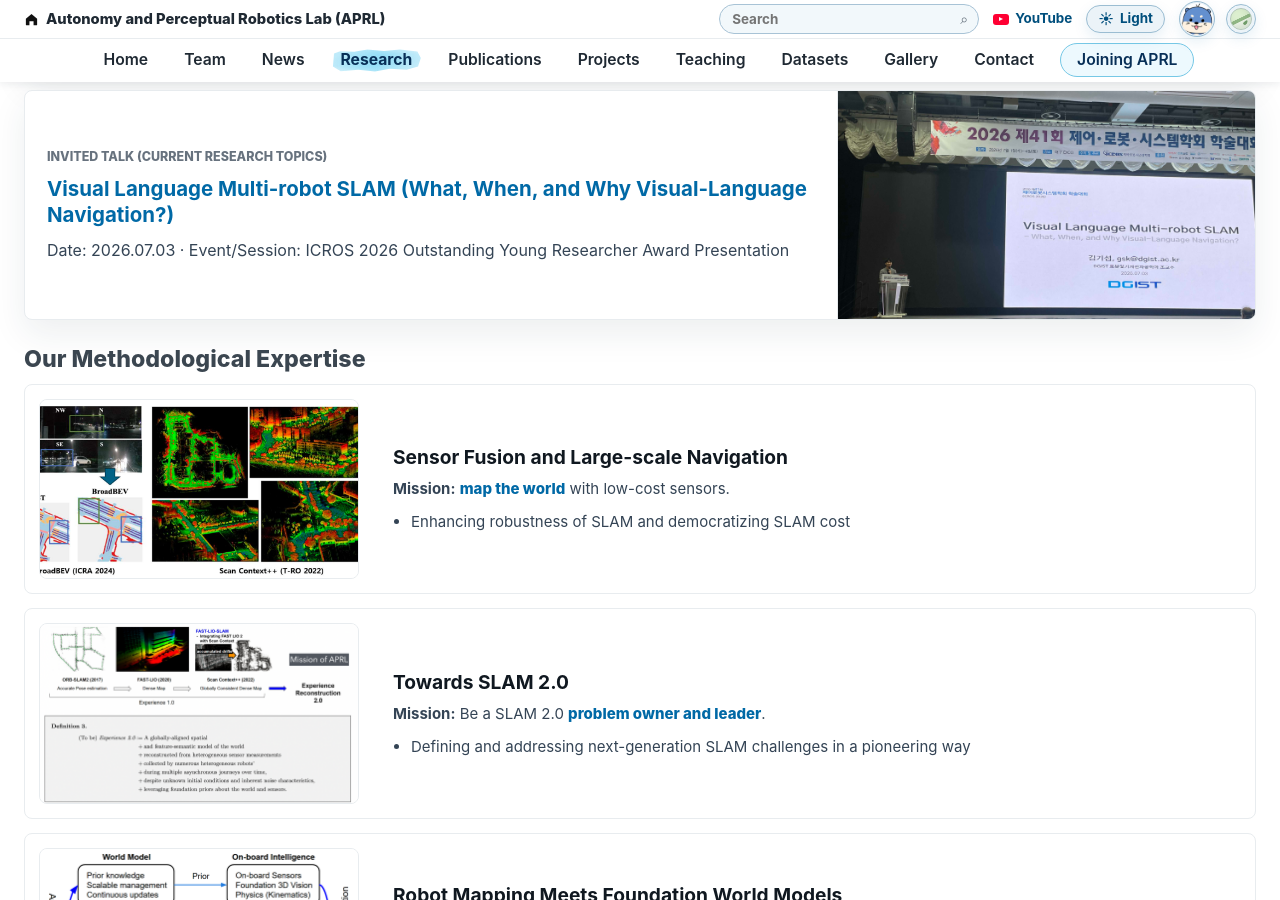
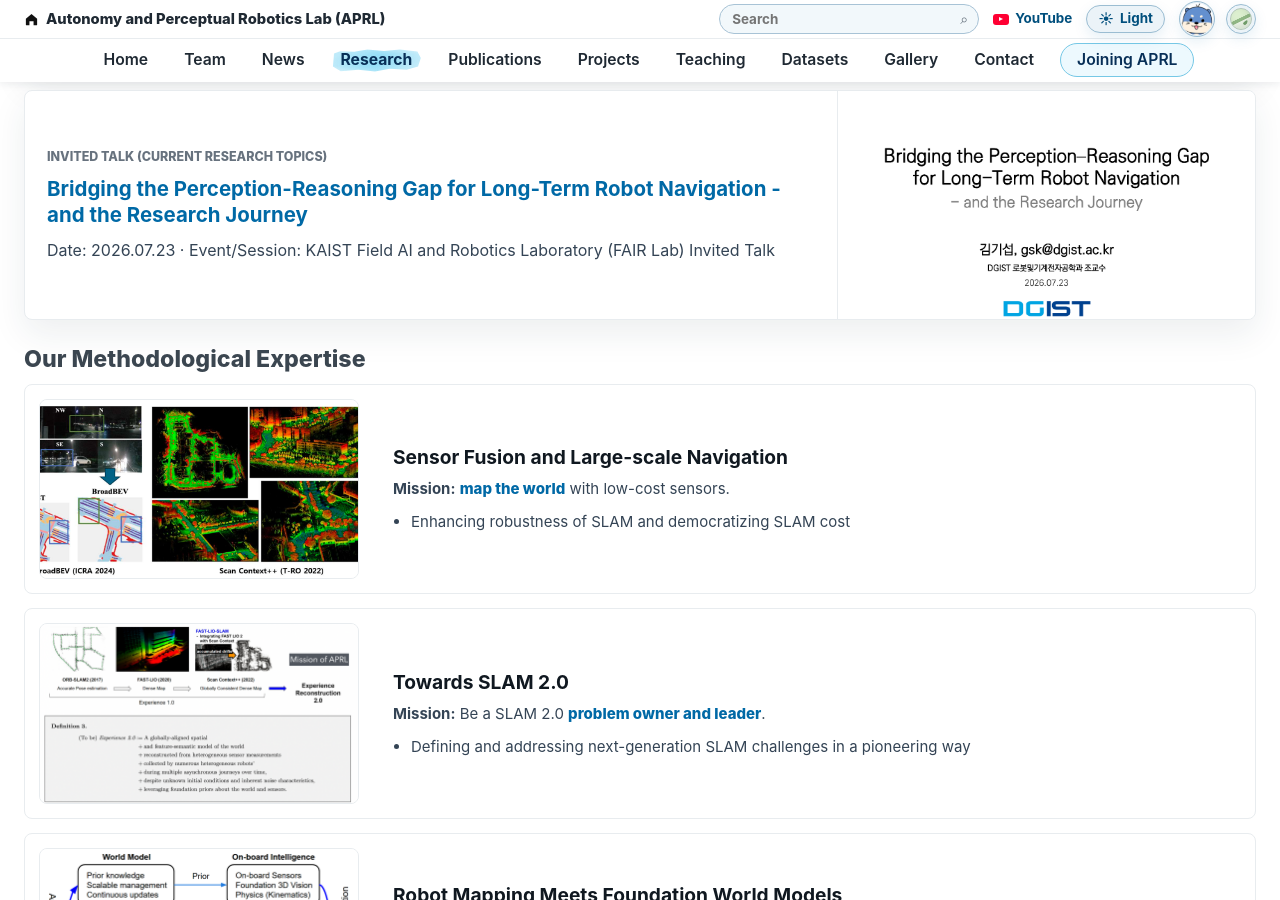
Before and after one commit to team-aprl/team-aprl.github.io, a Jekyll site: the page built from research.html, in a window 1280 px wide and 900 px high, scrolled down 1917 px. Built offline with Jekyll 4.4.1, drawn with Linux system fonts in a browser that asks for light colours.

Commit message:
Add KAIST FAIR Lab invited talk

```diff
--- a/news.html
+++ b/news.html
@@ -49,7 +49,7 @@ lang: "en"
           </li>
           <li data-news-category="award" data-home-reveal="true">
             <time datetime="2026-07">Jul 2026</time>
-            <p><span class="news-tag tag-award">Award</span><a href="{{ '/team.html' | relative_url }}#team-member-giseop-kim">Giseop</a> has been selected for the <a href="assets/news/icros2026-outstanding-young-researcher-award.jpg">Outstanding Young Researcher Award</a> at <a href="https://2026.icros.org/">ICROS 2026</a>.</p>
+            <p><span class="news-tag tag-award">Award</span><a href="{{ '/team.html' | relative_url }}#team-member-giseop-kim">Giseop</a> has been selected for the <a href="assets/news/icros2026-outstanding-young-researcher-award.jpg">Outstanding Young Researcher Award</a> at <a href="assets/news/icros-2026.png">ICROS 2026</a>.</p>
           </li>
           <li data-news-category="people">
             <time datetime="2026-07">Jul 2026</time>
--- a/research.html
+++ b/research.html
@@ -161,13 +161,13 @@ lang: "en"
             </div>
           </article>
           <article>
-            <a class="research-recent-visual" href="assets/research/20260703-giseop-kim-icros2026-young-researcher-award-talk.pdf" data-preview="document" aria-label="Preview Visual Language Multi-robot SLAM invited talk">
-              <img src="assets/news/icros2026-outstanding-young-researcher-award.jpg" alt="ICROS 2026 Outstanding Young Researcher Award presentation" loading="lazy" />
+            <a class="research-recent-visual" href="assets/research/20260723-giseop-kim-kaist-fair-lab-talk.pdf" data-preview="document" aria-label="Preview KAIST FAIR Lab invited talk">
+              <img src="assets/research/20260723-giseop-kim-kaist-fair-lab-talk.png" alt="Title slide for the KAIST FAIR Lab invited talk" loading="lazy" />
             </a>
             <div class="research-recent-copy">
               <span>Invited talk (Current Research Topics)</span>
-              <h3><a href="assets/research/20260703-giseop-kim-icros2026-young-researcher-award-talk.pdf" data-preview="document">Visual Language Multi-robot SLAM (What, When, and Why Visual-Language Navigation?)</a></h3>
-              <p>Date: 2026.07.03 · Event/Session: ICROS 2026 Outstanding Young Researcher Award Presentation</p>
+              <h3><a href="assets/research/20260723-giseop-kim-kaist-fair-lab-talk.pdf" data-preview="document">Bridging the Perception-Reasoning Gap for Long-Term Robot Navigation - and the Research Journey</a></h3>
+              <p>Date: 2026.07.23 · Event/Session: KAIST Field AI and Robotics Laboratory (FAIR Lab) Invited Talk</p>
             </div>
           </article>
         </div>
```
Also changed, not shown: teaching.html (+4 -3 lines), assets/news/icros-2026.png (added), assets/research/20260723-giseop-kim-kaist-fair-lab-talk.png (added), 2 other files.
